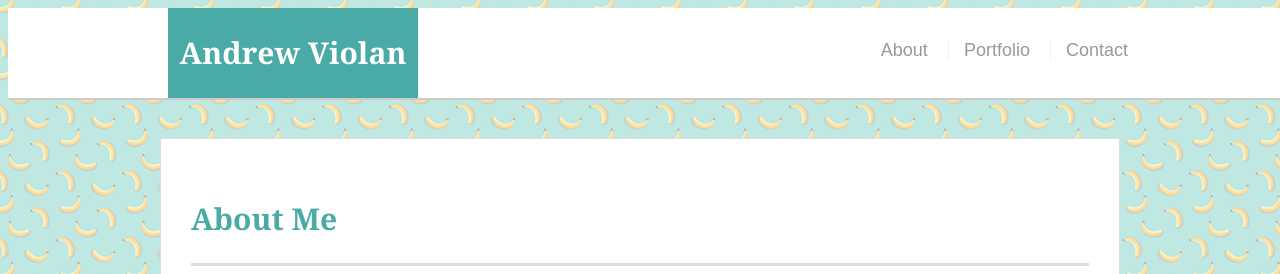
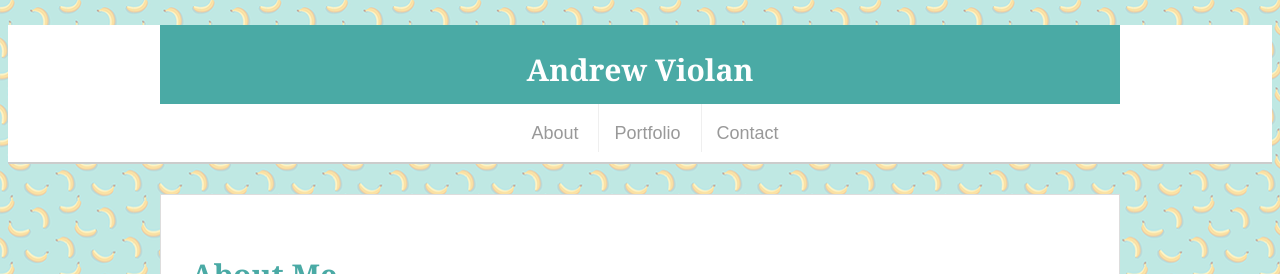
Before and after one commit to aviolan/Responsive-Portfolio, a plain HTML site: page index.html in a window 1280 px wide. Shown: the top 274 px of the page. Drawn offline with Linux system fonts and the light colour scheme; files whose address does not match are found by name.

Commit message:
initial site files

```diff
--- a/assets/css/style.css
+++ b/assets/css/style.css
@@ -216,20 +216,35 @@ body {
     border: 0 none;
   }
 
-@media screen and (max-width: 980px){
-    #masthead, #logo, nav, nav a {
-      position: static;
+@media screen and (min-width: 980px){
+
+}
+
+@media screen and (min-width: 768px){
+    #logo{
+      margin-top: 0px;
+      float: left;
+      width: 300px;
+      height: 79px;
+    }
+    nav, nav a{
+      float: right;
     }
   }
 
-  @media screen and (max-width: 768px){
-    #masthead, #logo, nav, nav a {
+@media screen and (min-width: 640px){
+    #masthead, #logo{
       position: static;
+      width: 100%;
+      overflow: unset;
+    }
+    nav, nav a{
+      text-align: center;
+      float: none;
+      padding-top: 20px;
+      padding-bottom: 10px;
+    }
+    #main-container{
+      padding-top: 0px;
     }
   }
-
-  @media screen and (max-width: 640px){
-    #masthead, #logo, nav, nav a {
-      position: static;
-    }
-  }
```
